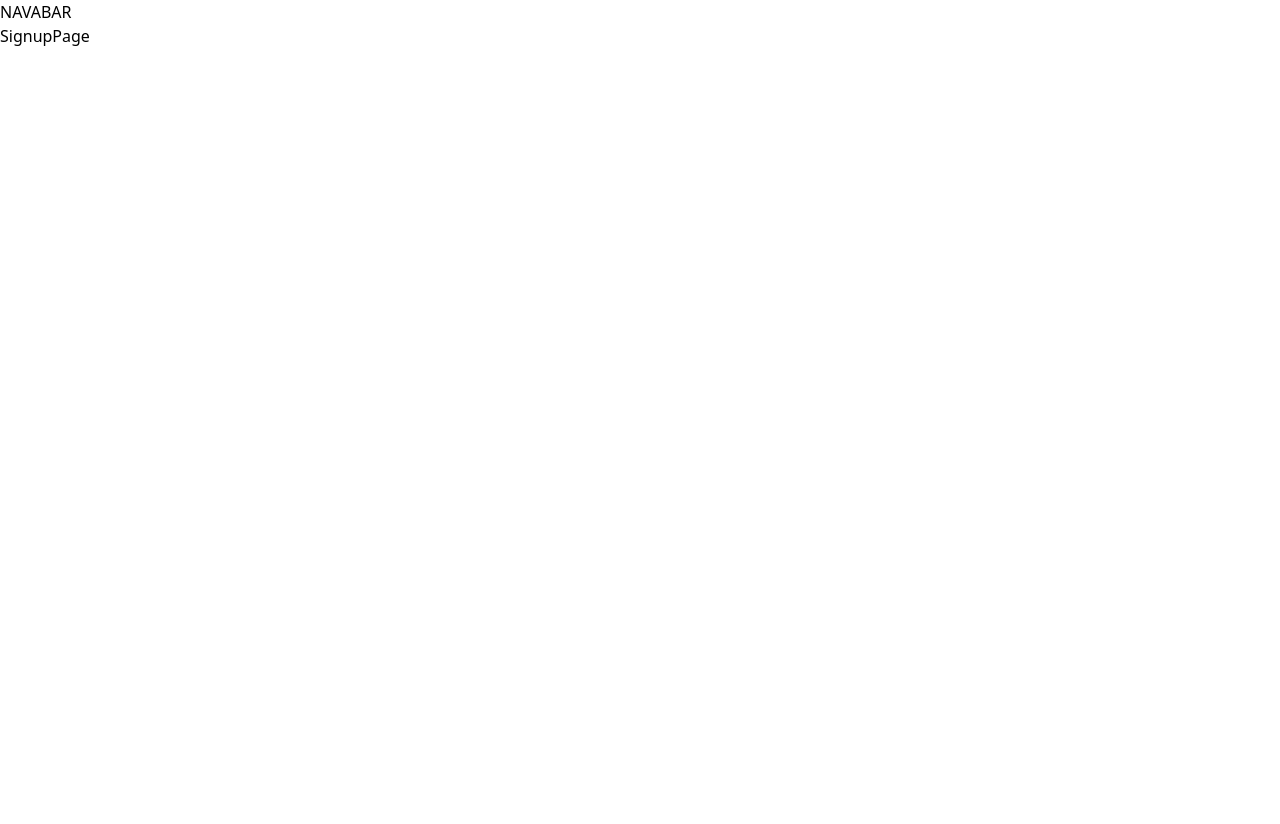
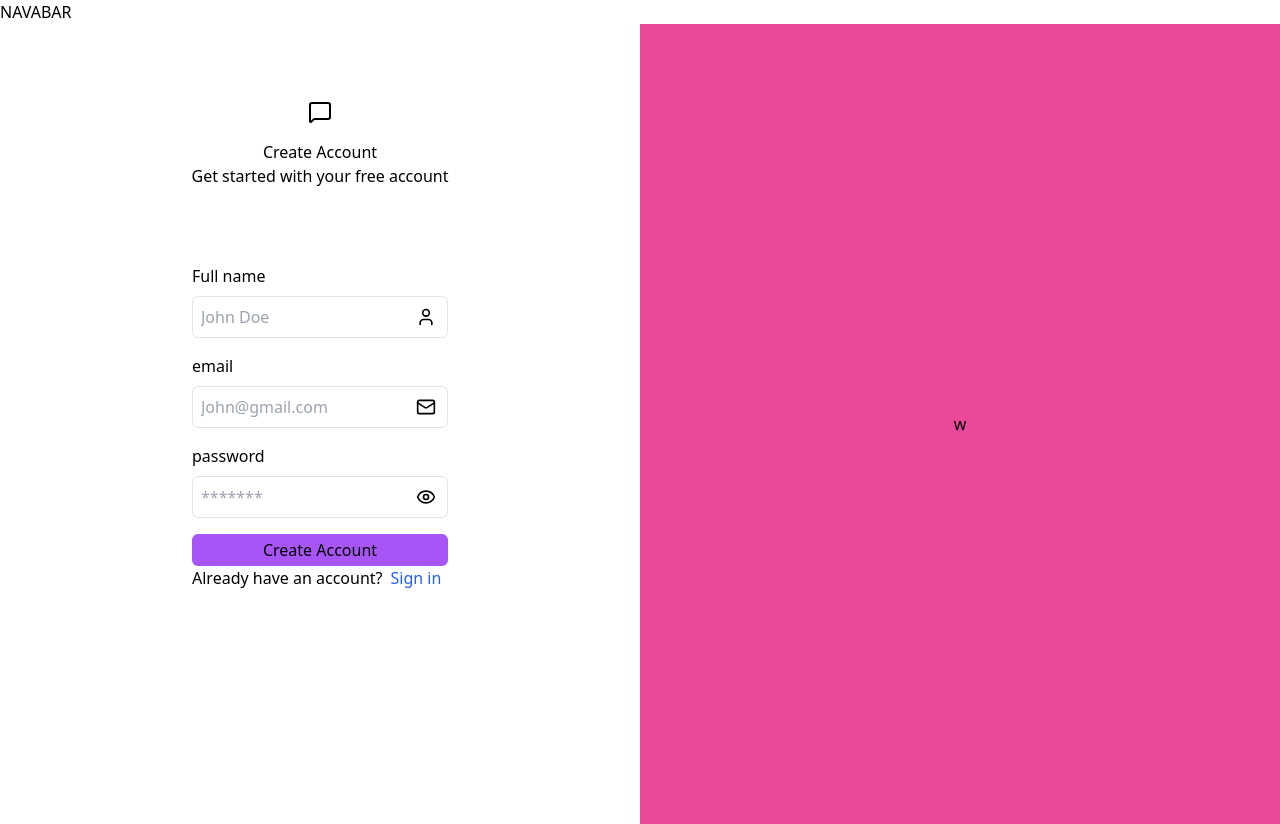
Before and after one commit to Suzit05/Chatty, a React (Vite) app in the folder frontend/: page /signup in a window 1280 px wide. Before the commit the page ends 800 px from the top, so only its background shows below. Built offline with nearby package versions, Linux system fonts and the light colour scheme; no server answers.

Commit message:
updated: Signup page

```diff
--- a/frontend/src/Pages/SignupPage.jsx
+++ b/frontend/src/Pages/SignupPage.jsx
@@ -1,8 +1,113 @@
-import React from 'react'
+import React, { useState } from 'react'
+import { useAuthStore } from '../store/useAuthStore'
+import { Eye, EyeOff, Loader2, Mail, MessageSquare, User } from 'lucide-react'
+import { Link } from 'react-router-dom'
 
 const SignupPage = () => {
+    const [showPassword, setShowPassword] = useState(false)
+
+
+    const [formData, setFormData] = useState({
+        fullName: "",
+        email: "",
+        password: "",
+    })
+
+
+    const { signup, isSigningUp } = useAuthStore();
+    const validateForm = () => { }
+    const handleSubmit = (e) => { e.preventDefault() }
     return (
-        <div>SignupPage</div>
+        <div className=' w-full h-screen flex justify-center items-center'>
+            {/**left side */}
+            <div className=' w-[50%] h-full flex flex-col  items-center'>
+                <div className='h-[30%] flex flex-col justify-center space-y-4'>
+                    <div className='self-center'><MessageSquare /></div>
+                    <div className=' text-center'><h2>Create Account</h2>
+                        <h5>Get started with your free account</h5>
+                    </div>
+                </div>
+                <div>
+                    <form >
+                        <div className='flex flex-col space-y-4'>
+                            {/**full name */}
+                            <div className="flex flex-col justify-center items-center space-y-2">
+                                <label className="self-start" htmlFor="fullName">Full name</label>
+
+                                <div className="relative w-[20vw]">
+                                    <input
+                                        id="fullName"
+                                        value={formData.fullName}
+                                        type="text"
+                                        placeholder="John Doe"
+                                        onChange={(e) => setFormData({ ...formData, fullName: e.target.value })}
+                                        className="w-full border border-zinc-200 rounded-md p-2 pr-10"
+                                    />
+                                    <User className="absolute right-3 top-1/2 transform -translate-y-1/2 size-5 text-base-content/40" />
+                                </div>
+                            </div>
+                            {/**email */}
+                            <div className="flex flex-col justify-center items-center space-y-2">
+                                <label className="self-start" htmlFor="fullName">email</label>
+
+                                <div className="relative w-[20vw]">
+                                    <input
+                                        value={formData.email}
+                                        type="email"
+                                        placeholder="John@gmail.com"
+                                        onChange={(e) => setFormData({ ...formData, email: e.target.value })}
+                                        className="w-full border border-zinc-200 rounded-md p-2 pr-10"
+                                    />
+                                    <Mail className="absolute right-3 top-1/2 transform -translate-y-1/2 size-5 text-base-content/40" />
+                                </div>
+                            </div>
+                            {/**Password */}
+                            <div className="flex flex-col justify-center items-center space-y-2">
+                                <label className="self-start" htmlFor="fullName">password</label>
+
+                                <div className="relative w-[20vw]">
+                                    <input
+                                        value={formData.password}
+                                        type={showPassword ? "text" : "password"}
+                                        placeholder='*******'
+                                        onChange={(e) => setFormData({ ...formData, password: e.target.value })}
+
+                                        className="w-full border border-zinc-200 rounded-md p-2 pr-10"
+                                    />
+                                    <button
+                                        type='button'
+                                        onClick={() => { setShowPassword(!showPassword) }}>
+
+                                        {showPassword ?
+                                            (<EyeOff className="absolute right-3 top-1/2 transform -translate-y-1/2 size-5 text-base-content/40" />)
+                                            : (<Eye className="absolute right-3 top-1/2 transform -translate-y-1/2 size-5 text-base-content/40" />)}
+                                    </button>
+
+
+                                </div>
+                            </div>
+                            <button type='submit' className='bg-purple-500 p-1 rounded-md' disabled={isSigningUp}>
+                                {isSigningUp ? (
+                                    <>
+                                        <Loader2 className='size-5 animate-spin' />
+                                        Loading....
+                                    </>
+
+                                ) : ("Create Account")}
+                            </button>
+                        </div>
+                    </form>
+                    <div className='flex space-x-2'>
+                        <p>Already have an account?</p>
+                        <Link to="/login" className="link link-primary text-blue-600">Sign in</Link>
+                    </div>
+
+
+                </div>
+            </div>
+            {/**right side */}
+            <div className='bg-pink-500 w-[50%] h-full flex flex-col justify-center items-center '>w</div>
+        </div>
     )
 }
 
--- a/frontend/src/store/useAuthStore.js
+++ b/frontend/src/store/useAuthStore.js
@@ -23,5 +23,9 @@ export const useAuthStore = create((set) => ({ //ek state hai jo set m initial a
         } finally {
             set({ isCheckingAuth: false })
         }
+    },
+
+    signup: async (data) => {
+
     }
 }))
```
